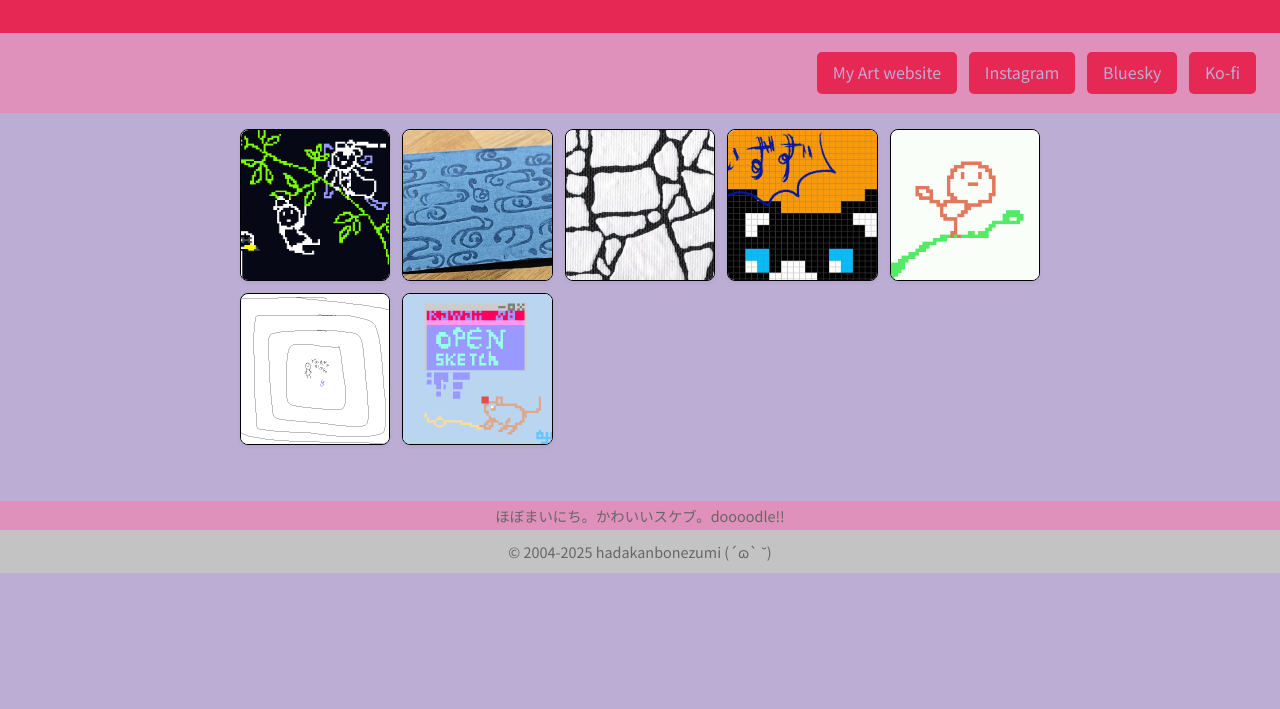
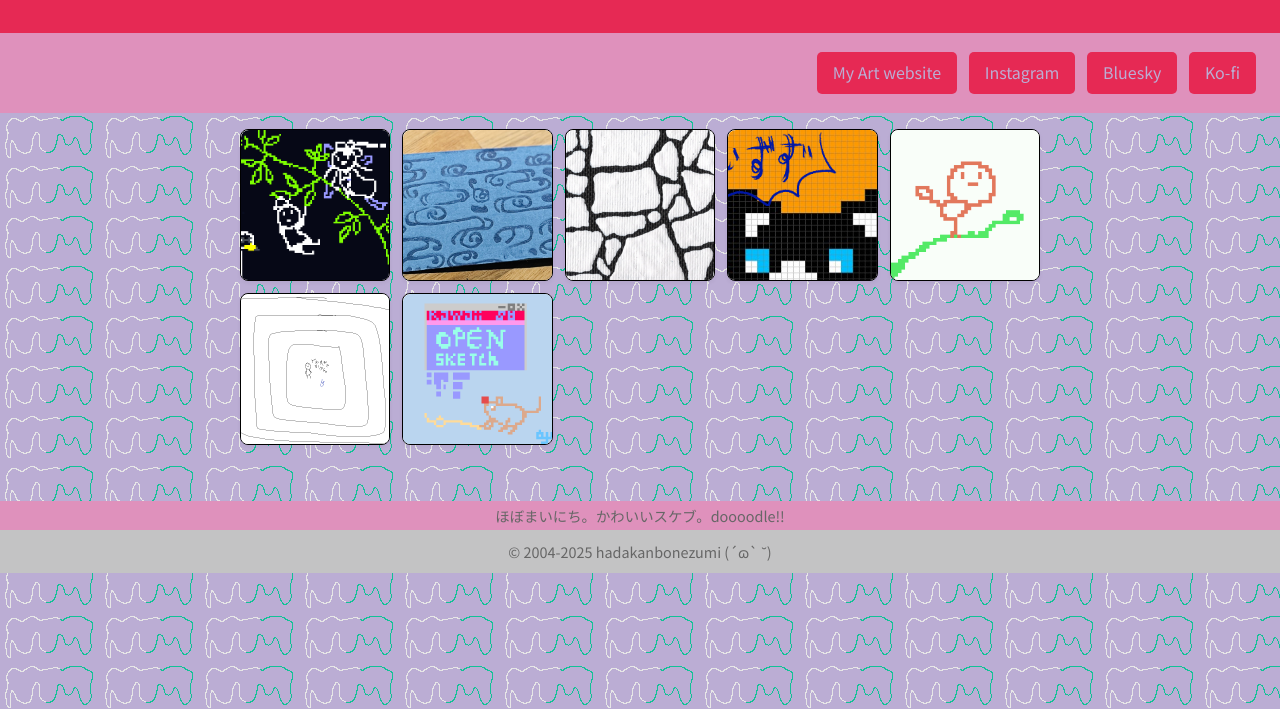
Before and after one commit to DoppeCoppe/Kawaii-sketchbook, an Eleventy site: file src/index.11ty.js in a window 1280 px wide. Shown: the part 91-800 px from the top of the page. Built offline with nearby package versions, Linux system fonts and the light colour scheme; Eleventy itself is replaced by a stand-in of ours; files that its build step writes are made by us from their sources.

Commit message:
Add files via upload

```diff
--- a/css/base.css
+++ b/css/base.css
@@ -2,6 +2,11 @@
 body {
   font-family: 'Noto Sans JP', 'Segoe UI', Tahoma, Geneva, Verdana, sans-serif;
   background-color: #bbadd4;
+  background-image: url('/images/back.png'); /* 画像パスはご自身のものに */
+  background-repeat: repeat;       /* 縦横に繰り返す */
+  background-position: top left;   /* 左上から開始 */
+  background-size: auto;            /* 元のサイズで表示 */
+  background-attachment: fixed;    /* スクロールしても固定（不要なら外してください） */
   color: #280017;
   margin: 0;
   padding: 0 0px;
```
